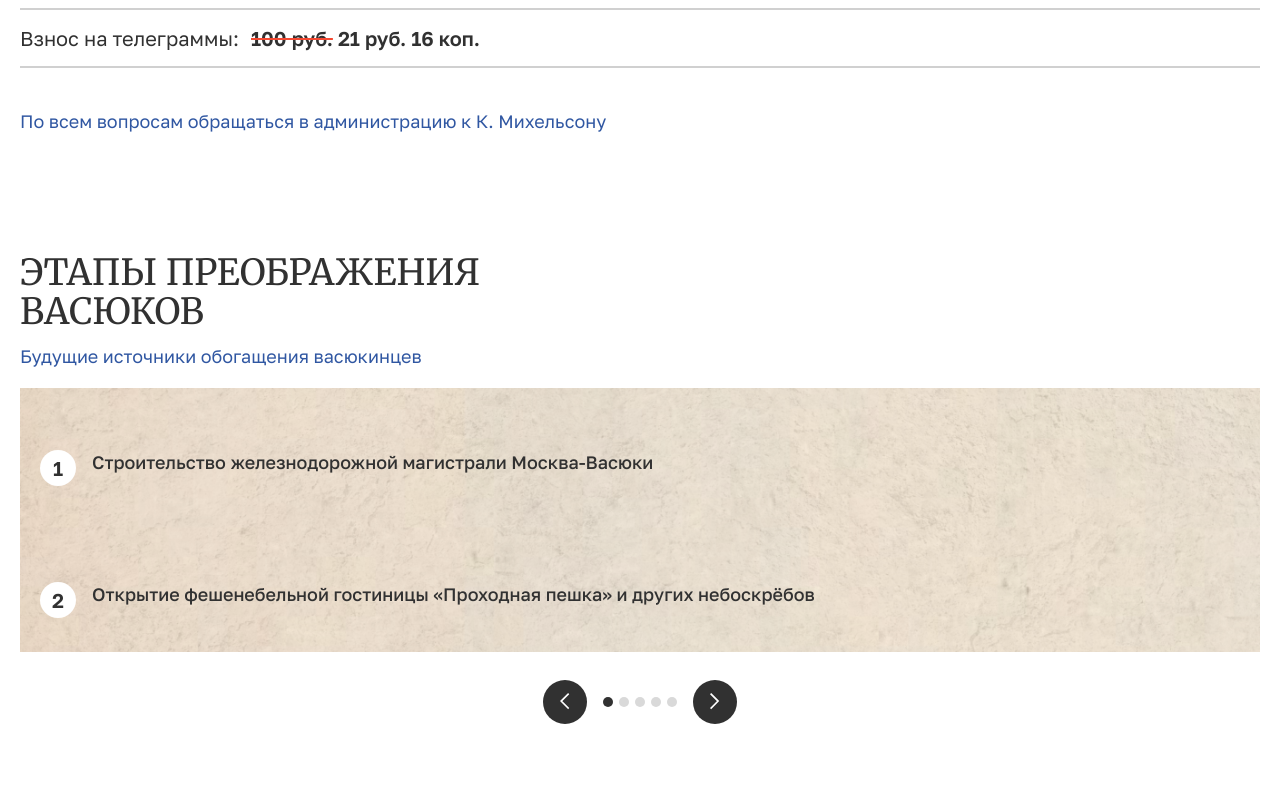
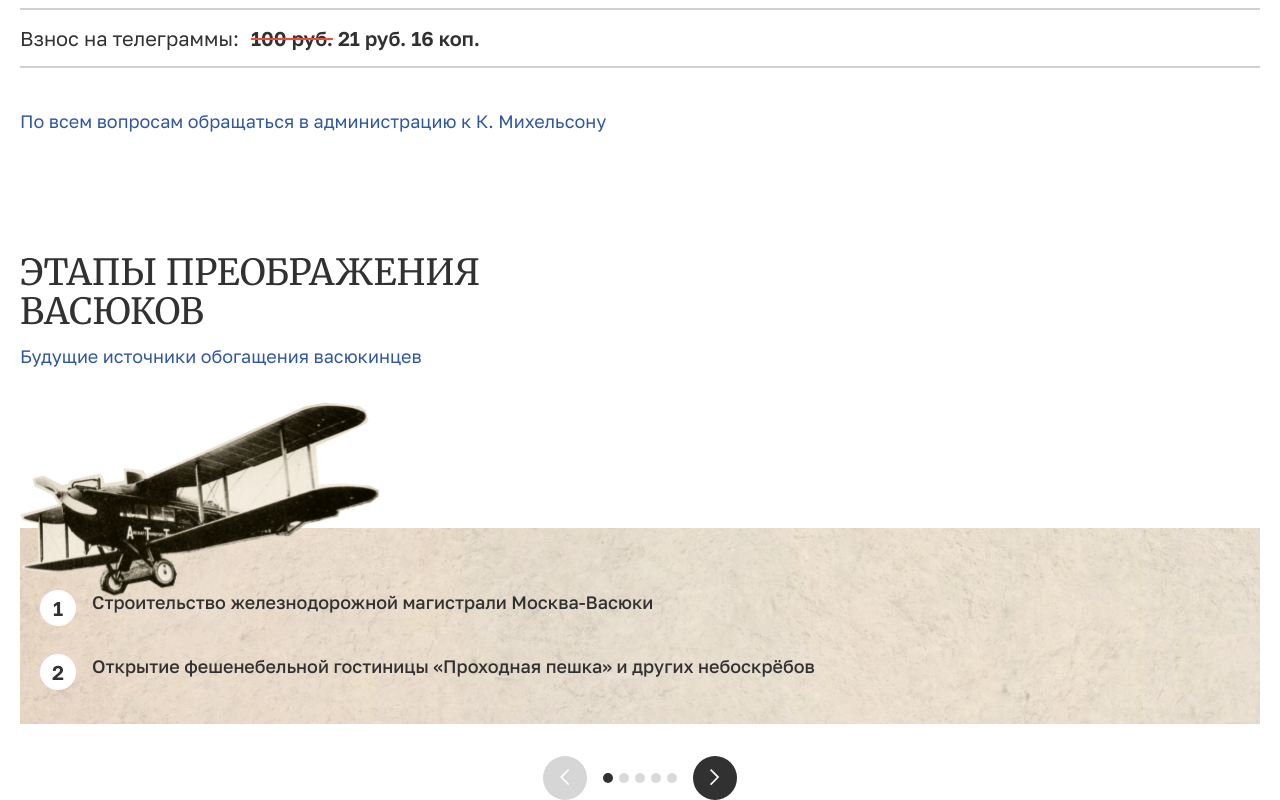
Before and after one commit to shtirlizc/test-landing, a website: page index.html in a window 1280 px wide. Shown: the part 4122-4922 px from the top of the page. Before the commit the page ends 4846 px from the top, so only its background shows below. Drawn offline with Linux system fonts and the light colour scheme.

Commit message:
stages picture

```diff
--- a/css/blocks/slider.css
+++ b/css/blocks/slider.css
@@ -12,6 +12,7 @@
     gap: var(--space20);
     grid-template-columns: repeat(5, calc(100vw - (2 * 20px)));
     width: calc((5 * 100vw) - ((5 + 1) * 20px));
+    padding-bottom: var(--space);
   }
 
   & .slide__common {
@@ -20,6 +21,9 @@
     background-position: center;
     background-repeat: no-repeat;
     background-size: cover;
+    padding: 62px var(--space20) 34px;
+    display: grid;
+    gap: var(--space28);
 
     &::after {
       content: "";
@@ -33,6 +37,10 @@
       background-position: center;
       background-repeat: no-repeat;
       background-size: cover;
+    }
+
+    .slider__slide {
+      padding: 0;
     }
   }
 
--- a/css/blocks/stages.css
+++ b/css/blocks/stages.css
@@ -17,6 +17,21 @@
   }
 
   & .stages__body {
+    position: relative;
     margin-top: var(--space20);
+    padding-top: 140px;
+  }
+
+  & .stages__picture {
+    position: absolute;
+    top: 0;
+    left: 0;
+    z-index: 1;
+    pointer-events: none;
+
+    img {
+      max-width: 100%;
+      height: auto;
+    }
   }
 }
--- a/css/components/btn-slider.css
+++ b/css/components/btn-slider.css
@@ -11,8 +11,13 @@
   padding: 0;
   border: none;
   background-color: var(--color-text);
-  cursor: pointer;
   transition: background-color var(--transition);
+
+  &:not(:disabled) {
+    @media (hover: hover) {
+      cursor: pointer;
+    }
+  }
 
   /* tablet */
   @media (width >= 768px) {
@@ -23,7 +28,7 @@
     background-color: var(--color-hover);
   }
 
-  &.disabled {
+  &:disabled {
     background-color: var(--color-disabled);
   }
 }
--- a/index.html
+++ b/index.html
@@ -293,6 +293,15 @@
               </button>
             </div>
           </div>
+
+          <div class="stages__picture">
+            <img
+              src="./assets/images/stages/plane.png"
+              width="400"
+              height="235"
+              alt=""
+            />
+          </div>
         </div>
       </section>
 
```
Also changed, not shown: assets/images/stages/plane.png (added).
